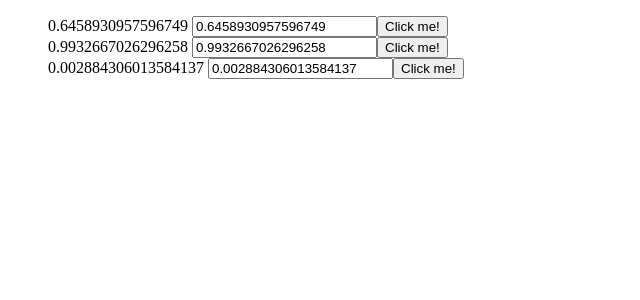
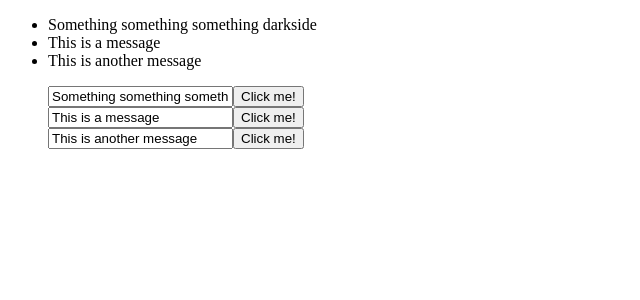
Before and after one commit to timscriv/angular-playground, an Angular app in the folder angular-fundamentals/: page / in a window 1280 px wide. Shown: the top 300 px of the page, without its empty margins (0-640 px from the left). Built offline with nearby package versions, Linux system fonts and the light colour scheme.

Commit message:
added saving changes to a servive through outputs

```diff
--- a/angular-fundamentals/src/app/app.component.html
+++ b/angular-fundamentals/src/app/app.component.html
@@ -1,9 +1,9 @@
 <div>
   <ul>
-    <app-simple-form
-    *ngFor="let message of mail.messages"
-    [message]="message"
-    >
+    <li *ngFor="let message of mail.messages">{{message.text}}</li>
+  </ul>
+  <ul>
+    <app-simple-form *ngFor="let message of mail.messages" [message]="message.text" (update)="onUpdate(message.id, $event.text)">
     </app-simple-form>
   </ul>
 </div>
--- a/angular-fundamentals/src/app/app.component.ts
+++ b/angular-fundamentals/src/app/app.component.ts
@@ -6,7 +6,10 @@ import { Component, Inject } from '@angular/core';
   styleUrls: ['./app.component.css']
 })
 export class AppComponent {
-  title = 'Hello World!';
+
+  onUpdate(id, text){
+    this.mail.update(id, text);
+  }
 
   constructor(
     @Inject('mail') private mail
--- a/angular-fundamentals/src/app/mail.service.ts
+++ b/angular-fundamentals/src/app/mail.service.ts
@@ -4,10 +4,14 @@ import { Injectable } from '@angular/core';
 export class MailService {
 
   messages = [
-    `Something something something darkside`,
-    `This is a message`,
-    `This is another message`
+    { id: 0, text: `Something something something darkside` },
+    { id: 1, text: `This is a message` },
+    { id: 2, text: `This is another message` }
   ];
+
+  update(id, text) {
+    this.messages = this.messages.map(m => m.id === id ? { id, text } : m);
+  }
 
   constructor() { }
 
--- a/angular-fundamentals/src/app/simple-form/simple-form.component.ts
+++ b/angular-fundamentals/src/app/simple-form/simple-form.component.ts
@@ -1,12 +1,11 @@
-import { Component, OnInit, Input } from '@angular/core';
+import { Component, OnInit, Input, Output, EventEmitter } from '@angular/core';
 
 @Component({
   selector: 'app-simple-form',
   template: `
     <div>
-      {{message}}
       <input #myInput type="text" [(ngModel)]="message">
-      <button (click)="onClick($event, myInput.value)">Click me!</button>
+      <button (click)="update.emit({text:message})">Click me!</button>
     </div>
   `,
   styles: []
@@ -15,12 +14,9 @@ export class SimpleFormComponent implements OnInit {
 
   @Input() message;
 
-  onClick(event, value){
-    console.log(event, value);
-  }
+  @Output() update = new EventEmitter();
 
   constructor() {
-    setInterval(() => this.message = Math.random().toString(),1000);
    }
 
   ngOnInit() {
```
